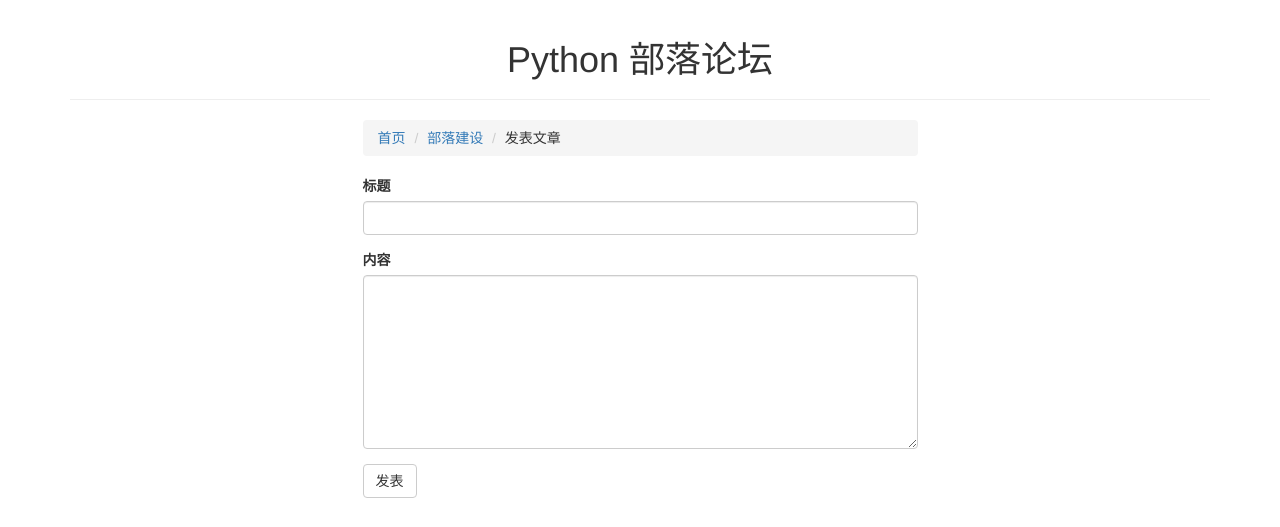
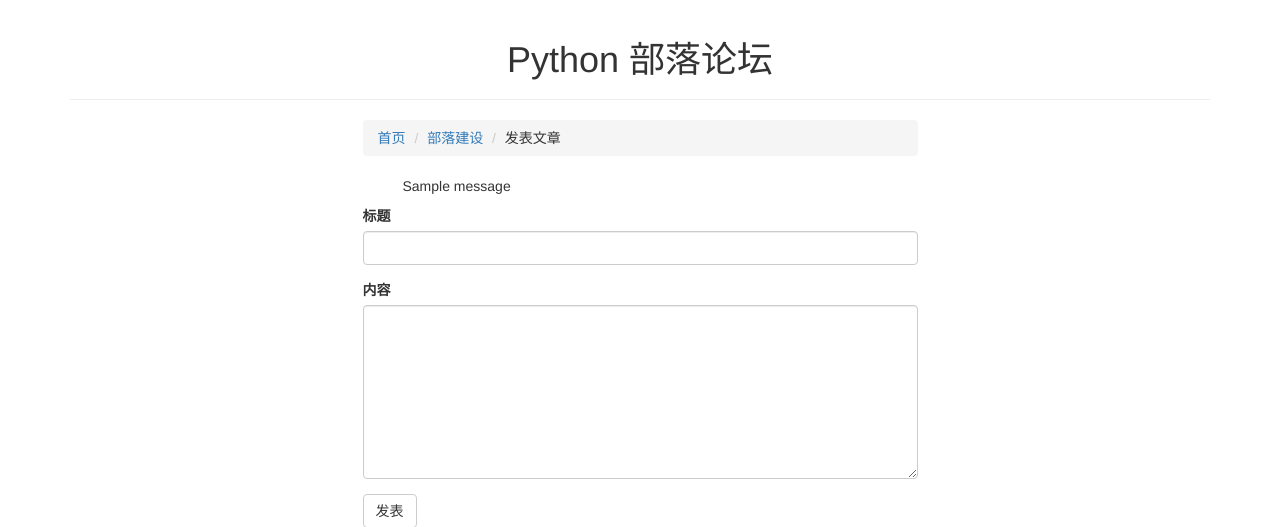
Before and after one commit to chaonet/forum, a Django app: page /article/create/1/ in a window 1280 px wide. Shown: the top 527 px of the page. Run offline with Django 3.2, Linux system fonts and the light colour scheme; data comes from the database, SQL or seed files in the repository; both versions use the stored data as it was after the commit; one stand-in notice (Sample message) is shown; parts of the project's set-up code (start-up, migrations or seed data) failed here and were passed over; some libraries are stand-ins or nearby versions.

Commit message:
add messages

```diff
--- a/myforum/article/templates/article_create.html
+++ b/myforum/article/templates/article_create.html
@@ -7,6 +7,13 @@
   		      <li><a href={% url 'article_list' b.id %}>{{ b.name }}</a></li>
   		      <li>发表文章</li>
   		    </ul>
+  		    {% if messages %}
+			<ul class="messages">
+			    {% for message in messages %}
+			    	{{ message }}
+			    {% endfor %}
+			</ul>
+			{% endif %}
 			<form method="POST" action="" >{% csrf_token %}
 			  <div class="form-group">
 			    <label for="title">标题</label>
--- a/myforum/article/views.py
+++ b/myforum/article/views.py
@@ -3,6 +3,7 @@
 from django.shortcuts import render, redirect
 from django.core.urlresolvers import reverse
 from django.template import RequestContext
+from django.contrib import messages
 
 # Create your views here.
 from django.contrib.auth.models import User
@@ -25,12 +26,14 @@ def article_create(request,block_id):
         title = request.POST["title"].strip()
         content = request.POST["content"].strip()
         if not request.POST["title"] or not request.POST["content"]:
+            messages.add_message(request, messages.INFO, u'标题和内容不能空！')
             return render(request, "article_create.html", {"b":block,'title':title,'article_content':content})
         owner = User.objects.all()[0] # TODO:
         request.POST["title"].strip()  # request 对象，字典
         request.POST["content"].strip()
         new_article = Article(block=block,owner=owner,title=title,content=content)
         new_article.save()
+        messages.add_message(request, messages.INFO, u'发表成功！')
         return redirect(reverse('article_list',args=[block.id]))
 
 def article_detail(request,article_id):
```
Also changed, not shown: myforum/article/templates/article_list.html (+7 -0 lines), myforum/db.sqlite3.
